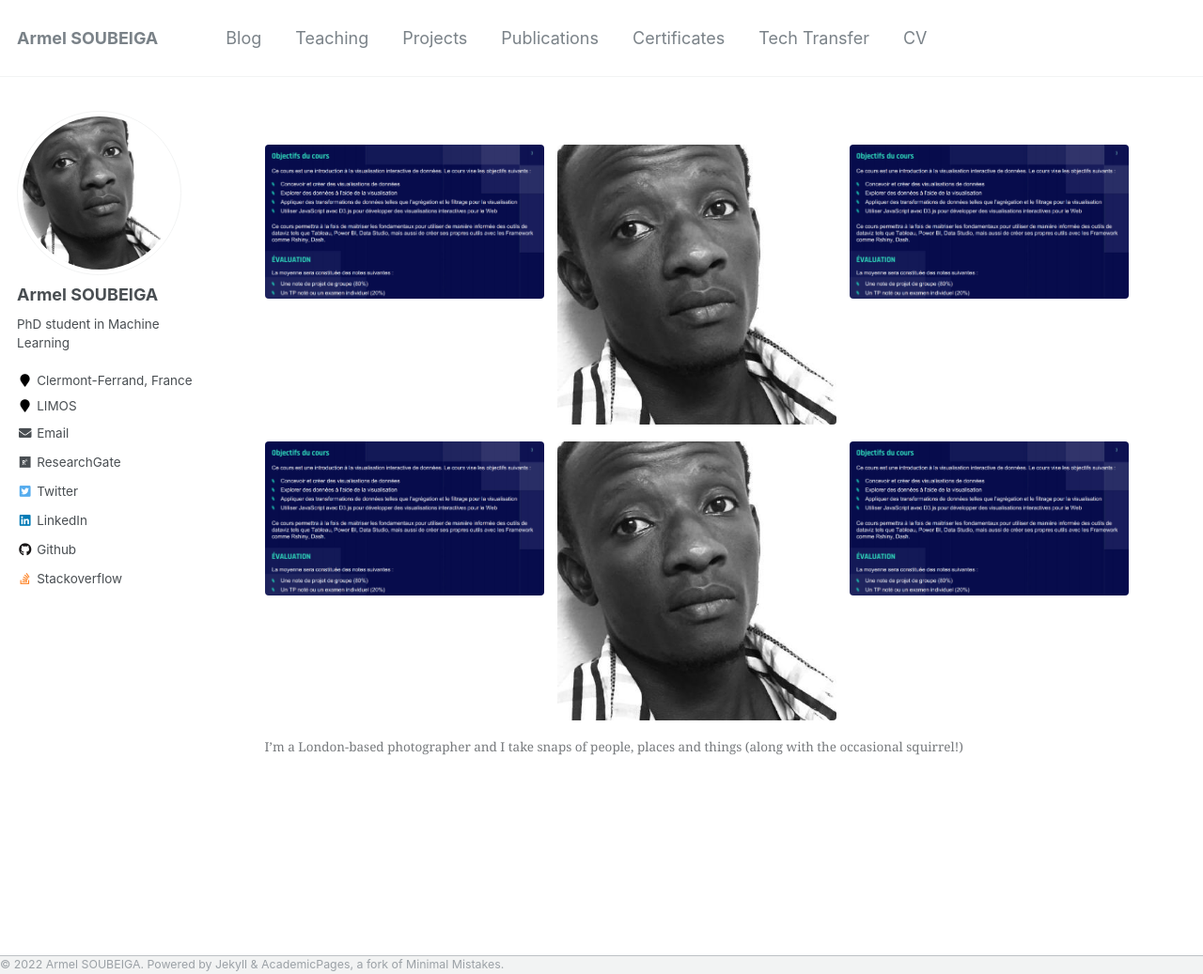
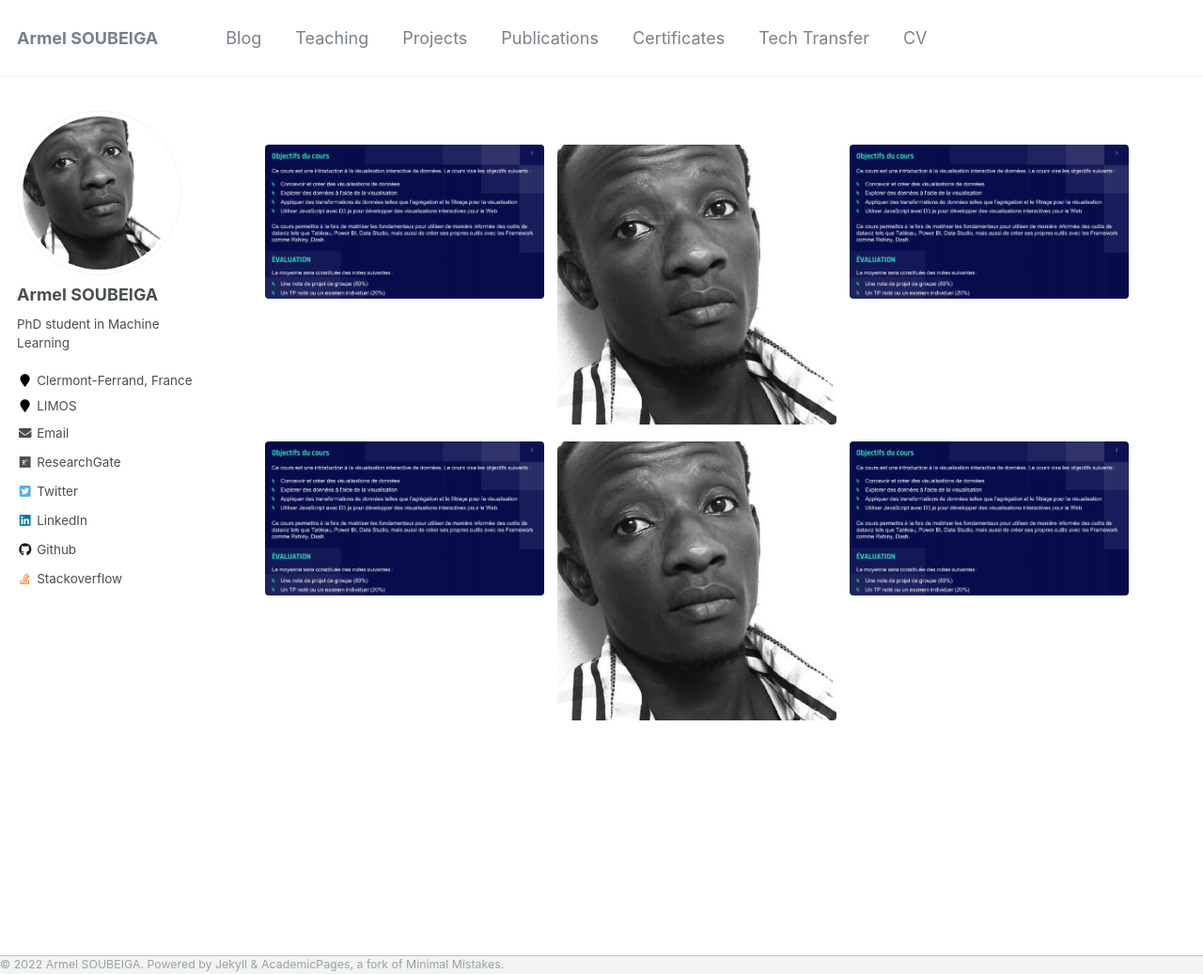
Before and after one commit to armelsoubeiga/neweb, a Jekyll site: the page built from _pages/portfolio.html, in a window 1280 px wide and 1037 px high. Shown: the whole window at 94% size. Built offline with Jekyll 4.4.1, drawn with Linux system fonts in a browser that asks for light colours.

Commit message:
Update portfolio.html

```diff
--- a/_pages/portfolio.html
+++ b/_pages/portfolio.html
@@ -27,4 +27,4 @@ gallery:
     alt: "bbc learning english digital debate with alice and amith"
     title: "Amith and Alice prepping for the digital debate"
 ---
-{% include gallery class="full" caption="I'm a London-based photographer and I take snaps of people, places and things (along with the occasional squirrel!)" %}
+{% include gallery class="full" %}
```
